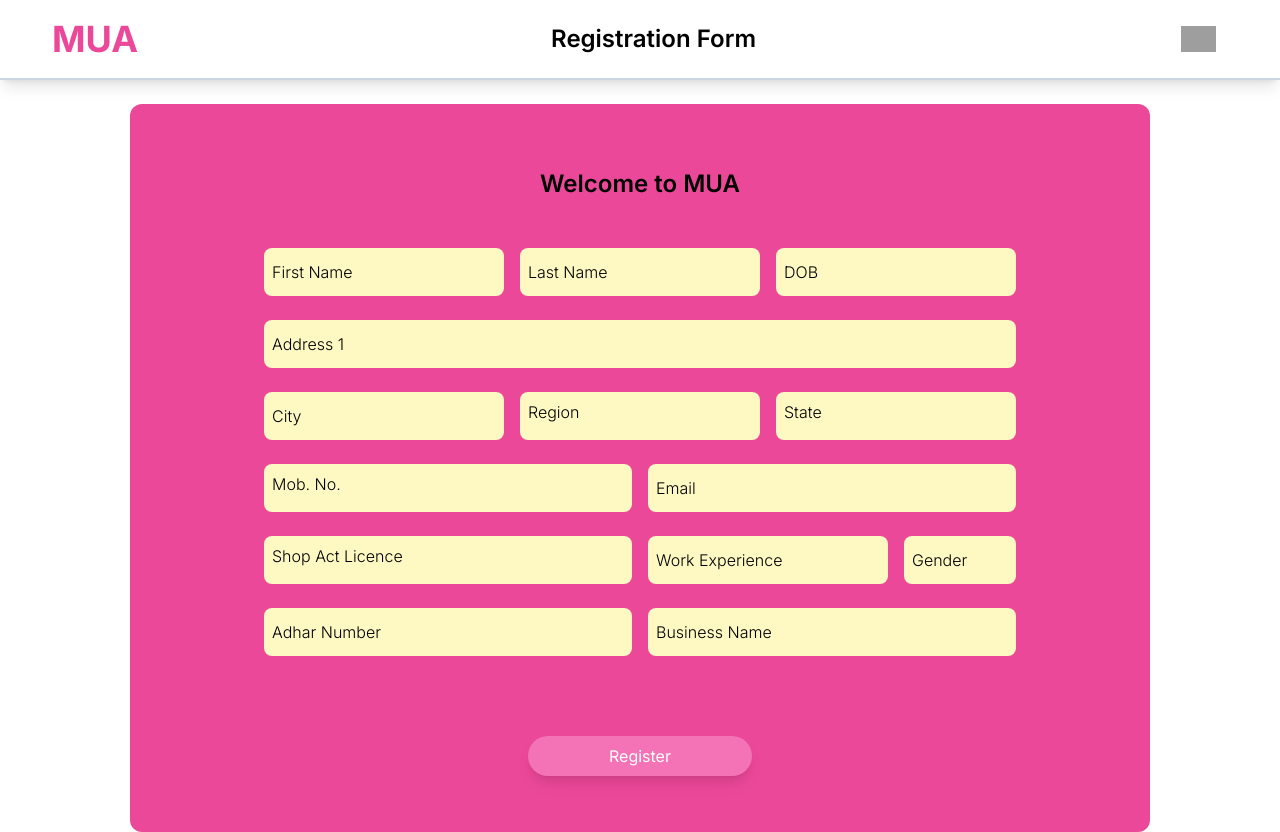
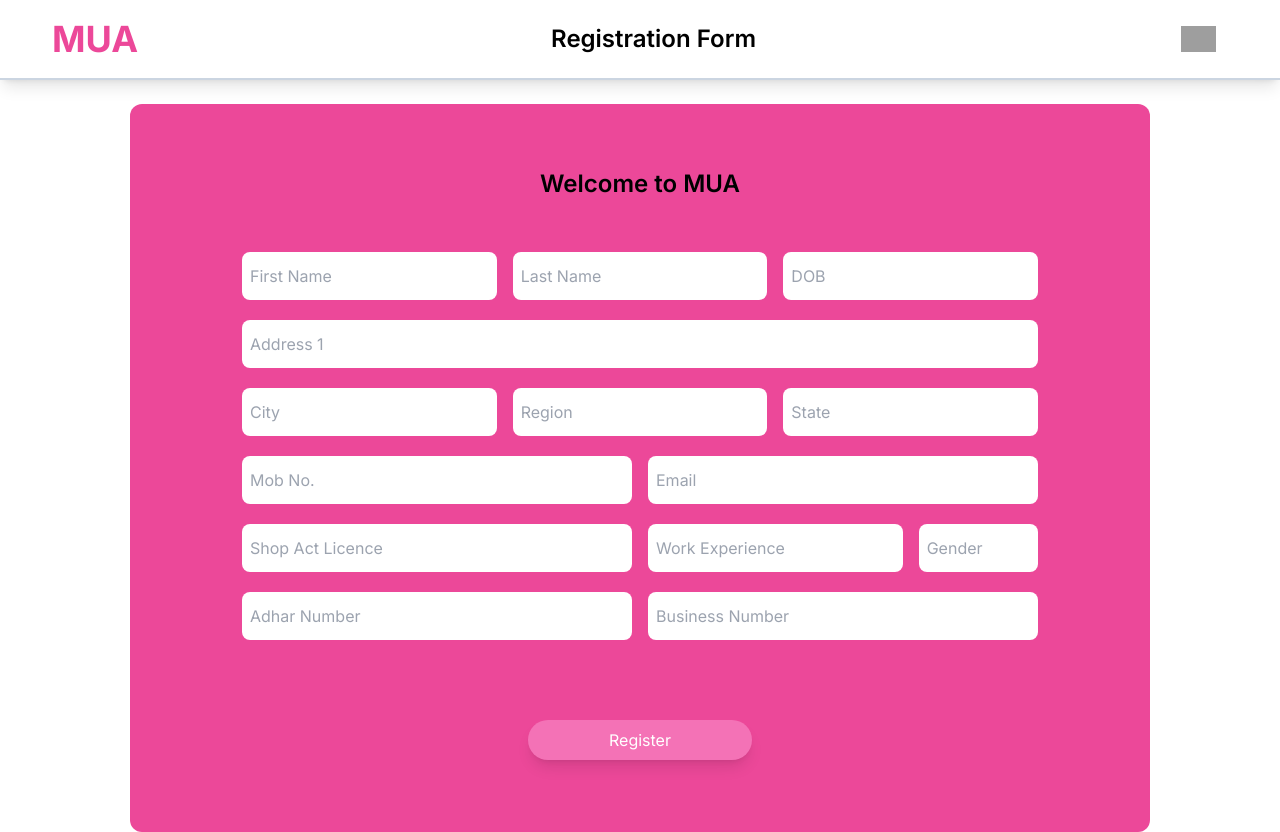
Before and after one commit to Nemidas7734/mua-client, a Next.js app: page /pages/register in a window 1280 px wide. Built offline with nearby package versions, Linux system fonts and the light colour scheme; grey boxes are pictures that could not be loaded.

Commit message:
Change register page

```diff
--- /dev/null
+++ b/src/app/actions/createUser.ts
@@ -0,0 +1,25 @@
+'use server'
+
+import { sql } from '@vercel/postgres';
+// import { revalidatePath } from 'next/cache';
+import { z } from 'zod';
+
+export async function createUser(prevState : any, formData : FormData) {
+    //Use zod to validate the data
+    const schema = z.object({
+        name : z.string(),
+    })
+
+    const data = schema.parse({
+        name : formData.get('name')
+    })
+    try {
+        await sql`INSERT INTO users (text) VALUES (${data.name})`
+
+        // revalidatePath('/')
+        return { message : `Added user ${data.name}` }
+    } catch (e) {
+        return { message : 'Failed to add user'}
+    }
+
+}
--- a/src/app/pages/register/page.tsx
+++ b/src/app/pages/register/page.tsx
@@ -1,26 +1,37 @@
+'use client'
+
+import { useFormState } from "react-dom";
+import { createUser } from "@/app/actions/createUser";
+
+
+const initialState = {
+    message : '',
+}
+
 export default function Register() {
+    const [state, formAction] = useFormState(createUser, initialState);
     return (
         <div className="flex justify-center items-center">
             <div className="rounded-xl mt-6 bg-pink-500 h-[728px] w-[1020px]">
                 <div className="flex flex-col gap-4 items-center justify-center">
                     <h1 className="font-semibold text-2xl mt-16">Welcome to MUA</h1>
-                    <div className="grid grid-cols-6 mt-8 gap-4">
-                        <div className="col-span-2 rounded-lg h-12 w-60 flex p-2 items-center font-light bg-yellow-100">First Name</div>
-                        <div className="col-span-2 rounded-lg h-12 w-60 flex p-2 items-center  font-light  bg-yellow-100">Last Name</div>
-                        <div className="col-span-2 rounded-lg h-12 w-60 flex p-2 items-center  font-light bg-yellow-100">DOB</div>
-                        <div className="mt-2  col-span-6 rounded-lg h-12 flex p-2 items-center font-light  bg-yellow-100">Address 1</div>
-                        <div className="mt-2 col-span-2 rounded-lg h-12 w-60 flex p-2 items-center font-light  bg-yellow-100">City</div>
-                        <div className="mt-2 col-span-2 rounded-lg h-12 w-60flex p-2 items-center font-light  bg-yellow-100">Region</div>
-                        <div className="mt-2 col-span-2 rounded-lg h-12 w-60flex p-2 items-center font-light  bg-yellow-100">State</div>
-                        <div className="mt-2 col-start-1 col-end-4 rounded-lg h-12flex p-2 items-center font-light  bg-yellow-100">Mob. No.</div>
-                        <div className="mt-2 col-span-3 rounded-lg h-12 flex p-2 items-center font-light  bg-yellow-100">Email</div>
-                        <div className="mt-2 col-start-1 col-end-4 rounded-lg h-12flex p-2 items-center font-light  bg-yellow-100">Shop Act Licence</div>
-                        <div className="mt-2 col-span-2 rounded-lg h-12 flex p-2 items-center font-light  bg-yellow-100">Work Experience</div>
-                        <div className="mt-2 col-span-1 rounded-lg h-12 flex p-2 items-center font-light  bg-yellow-100">Gender</div>
-                        <div className="mt-2 col-span-3 rounded-lg h-12 flex p-2 items-center font-light  bg-yellow-100">Adhar Number</div>
-                        <div className="mt-2 col-span-3 rounded-lg h-12 flex p-2 items-center font-light  bg-yellow-100">Business Name</div>
-                    </div>
-                    <button className="mt-16 h-10 w-56 bg-pink-400 shadow-lg rounded-full text-white  px-12">Register</button>
+                    <form action={formAction} className="grid grid-cols-6 mt-8 ml-28 mr-28 gap-4">
+                        <input type="text" id="name" placeholder="First Name" className="mt-1 col-span-2 rounded-lg h-12 p-2 bg-white" />
+                        <input type="text" placeholder="Last Name" className="mt-1 col-span-2 rounded-lg h-12 p-2  bg-white" />
+                        <input type="text" placeholder="DOB" className="mt-1 col-span-2 rounded-lg h-12 p-2 bg-white" />
+                        <input type="text" placeholder="Address 1" className="mt-1 col-span-6 rounded-lg h-12 p-2 bg-white" />
+                        <input type="text" placeholder="City" className="mt-1 col-span-2 rounded-lg h-12 p-2 bg-white" />
+                        <input type="text" placeholder="Region" className="mt-1 col-span-2 rounded-lg h-12 p-2 bg-white" />
+                        <input type="text" placeholder="State" className="mt-1 col-span-2 rounded-lg h-12 p-2 bg-white" />
+                        <input type="text" placeholder="Mob No." className="mt-1 col-span-3 rounded-lg h-12 p-2 bg-white" />
+                        <input type="text" placeholder="Email" className="mt-1 col-span-3 rounded-lg h-12 p-2 bg-white" />
+                        <input type="text" placeholder="Shop Act Licence" className="mt-1 col-span-3 rounded-lg h-12 p-2 bg-white" />
+                        <input type="text" placeholder="Work Experience" className="mt-1 col-span-2 rounded-lg h-12 p-2 bg-white" />
+                        <input type="text" placeholder="Gender" className="mt-1 col-span-1 rounded-lg h-12 p-2 bg-white" />
+                        <input type="text" placeholder="Adhar Number" className="mt-1 col-span-3 rounded-lg h-12 p-2 bg-white" />
+                        <input type="text" placeholder="Business Number" className="mt-1 col-span-3 rounded-lg h-12 p-2 bg-white" />
+                    </form>
+                    <button type="submit"  className="mt-16 h-10 w-56 bg-pink-400 shadow-lg rounded-full text-white  hover:bg-pink-300 hover:shadow-2xl  px-12">Register</button>
                 </div>
             </div>
         </div>
```
Also changed, not shown: package.json (+6 -4 lines), 2 other files (tests, documents, lock files or other folders).
